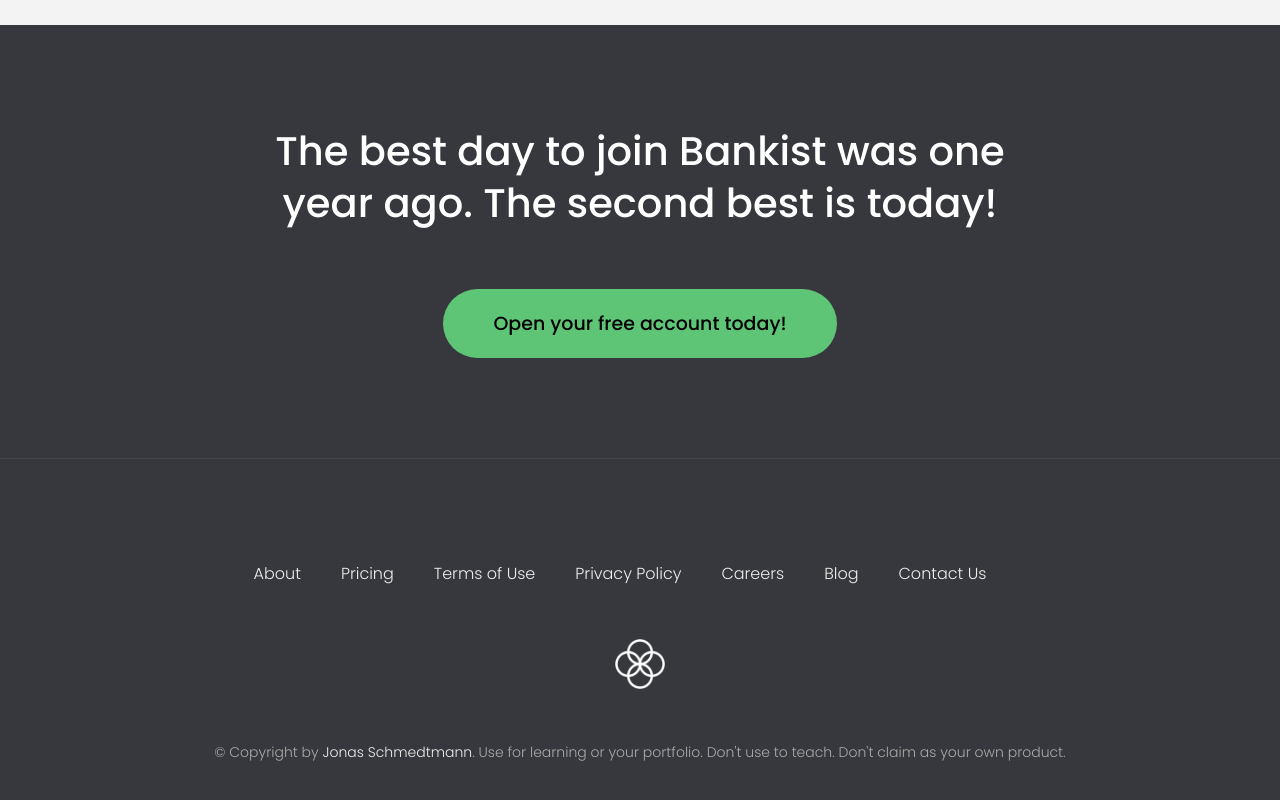
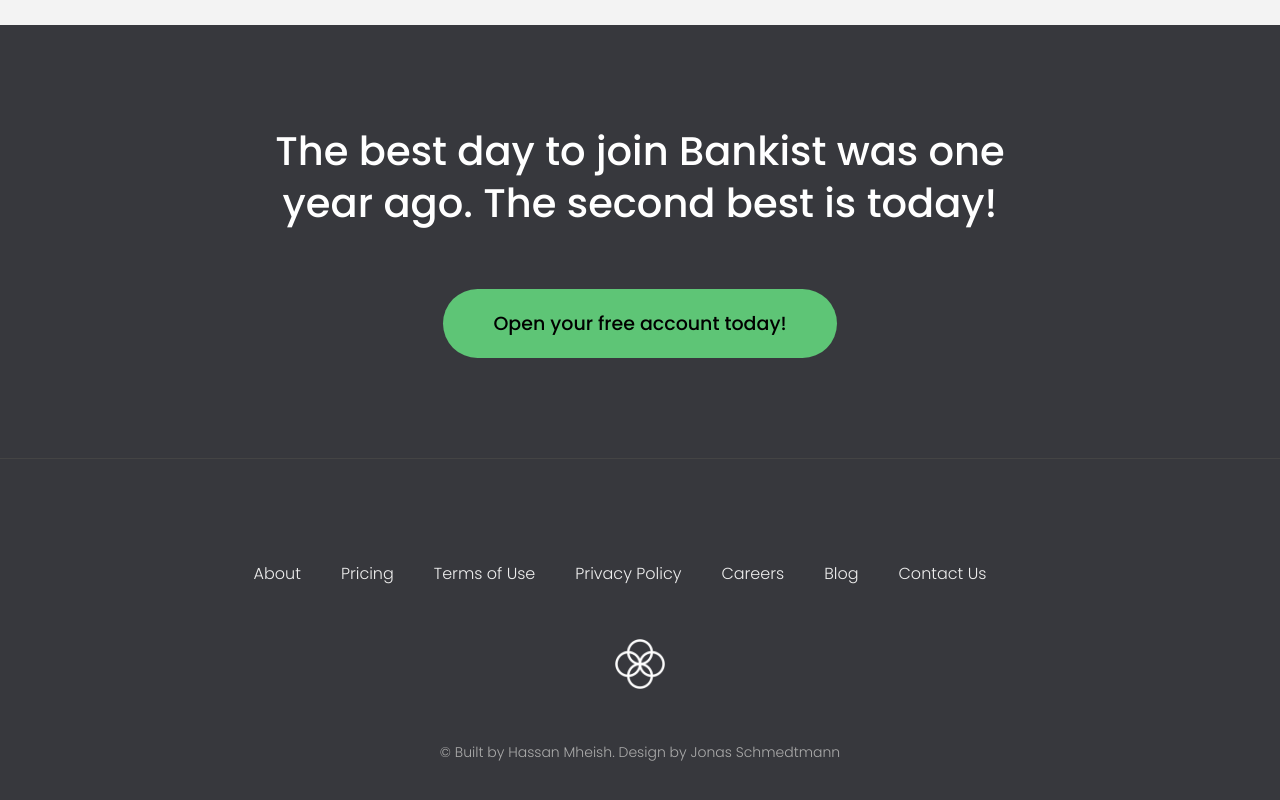
Before and after one commit to HassanMheish/bankist, a plain HTML site: page index.html in a window 1280 px wide. Shown: the part 4171-4971 px from the top of the page. Drawn offline with Linux system fonts and the light colour scheme.

Commit message:
Update index.html

```diff
--- a/index.html
+++ b/index.html
@@ -322,14 +322,8 @@
       </ul>
       <img src="img/icon.png" alt="Logo" class="footer__logo" />
       <p class="footer__copyright">
-        &copy; Copyright by
-        <a
-          class="footer__link twitter-link"
-          target="_blank"
-          href="https://twitter.com/jonasschmedtman"
-          >Jonas Schmedtmann</a
-        >. Use for learning or your portfolio. Don't use to teach. Don't claim
-        as your own product.
+        &copy; Built by Hassan Mheish. Design by
+        <span>Jonas Schmedtmann</span>
       </p>
     </footer>
 
```
